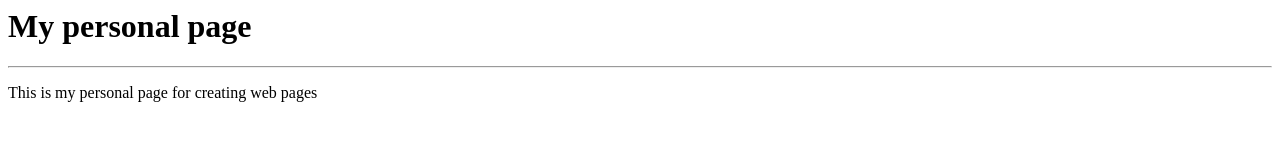
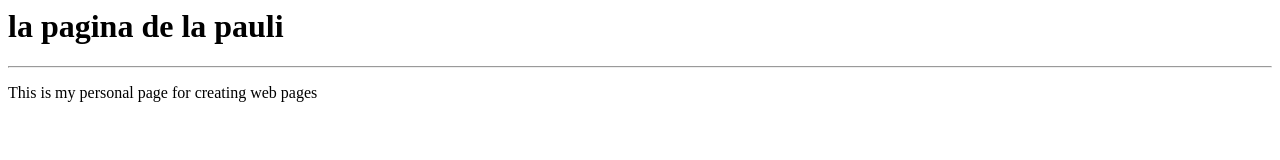
Before and after one commit to lukazev/pruebita, a plain HTML site: page index.html in a window 1280 px wide. Drawn offline with Linux system fonts and the light colour scheme.

Commit message:
Modificacion al titulo de la pagina

```diff
--- a/index.html
+++ b/index.html
@@ -1,3 +1,3 @@
-<h1>My personal page</h1>
+<h1>la pagina de la pauli</h1>
 <hr>
 <p>This is my personal page for creating web pages</p>
```
